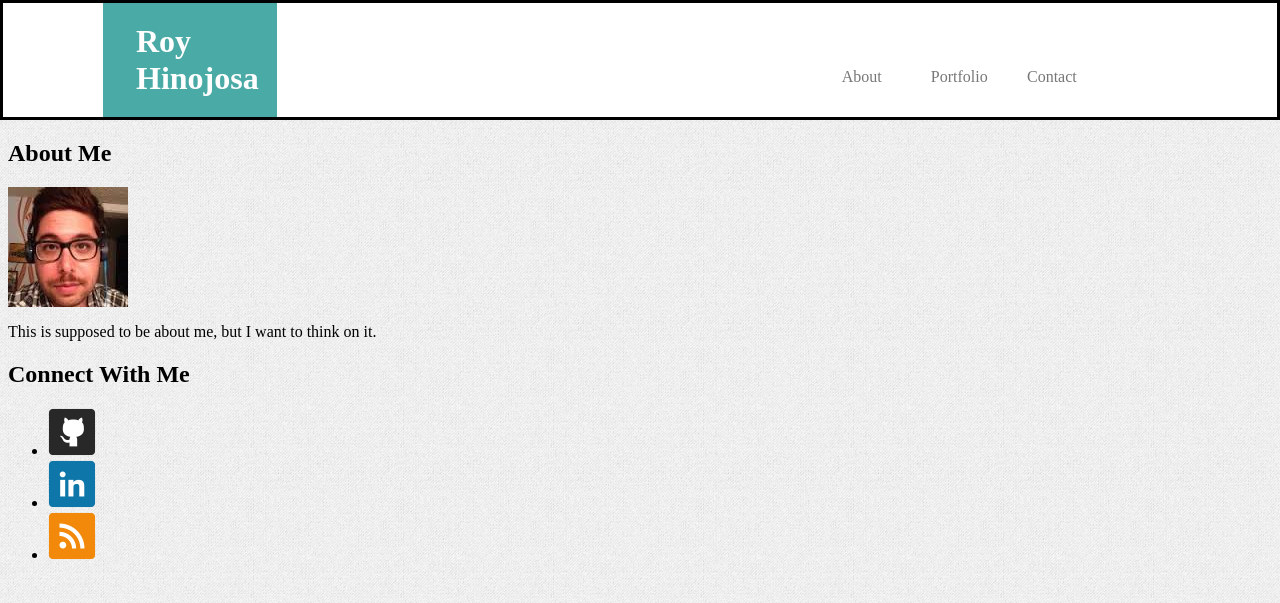
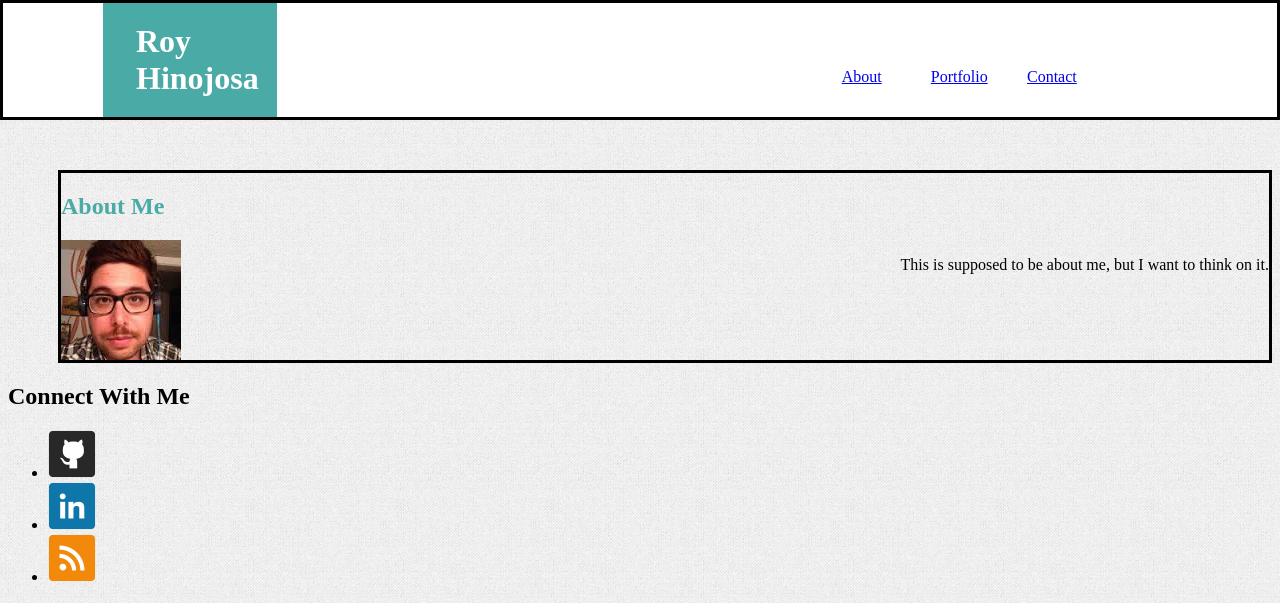
Before and after one commit to rhino15/Basic-Portfolio, a PHP site: page / in a window 1280 px wide. Shown: the top 603 px of the page. Run offline with PHP 8.4, Linux system fonts and the light colour scheme.

Commit message:
working on the middle

```diff
--- a/assets/css/style.css
+++ b/assets/css/style.css
@@ -10,7 +10,7 @@ header {
 
 }
 
-#top h1 {
+#header h1 {
 	background-color: #4aaaa5;
 	margin-left: 100px;
 	margin-right: 1000px;
@@ -22,13 +22,13 @@ header {
 	color: white;
 }
 
-#top ul {
+#header ul {
 	list-style-type: none;
 	float: right;
 	margin-top: -49px;
 }
 
-#top li {
+#header li {
 	display: inline;
 	margin-right: 0px;
 	margin-left: -250px;
@@ -36,9 +36,23 @@ header {
 
 }
 
+#main-bio {
+	border-style: solid;
+	margin-top: 50px;
+	margin-left: 50px;
+}
+
 #top li a {
 	color: #777777;
 	text-decoration: none;
+}
+
+#main-bio h1 {
+	color: #4aaaa5;
+}
+
+#main-bio p {
+	float: right;
 }
 
 
--- a/index.html
+++ b/index.html
@@ -5,7 +5,7 @@
 		<title>My Portfolio</title>
 	</head>
 	<body background="assets/images/gray_jean/gray_jean/gray_jean.png">
-		<header id="top">
+		<header id="header">
 			<h1>Roy Hinojosa</h1>
 			<ul>
 				<li><a href="#">Contact</a></li>
@@ -23,8 +23,8 @@
 			<section id="connects">
 				<h2>Connect With Me</h2>
 				<ul>
-					<li><img src="assets/images/github_icon.png" alt="github logo"></li>
-					<li><img src="assets/images/linkedin_icon.png" alt="linkedin logo"></li>
+					<li><a href="http://www.github.com/rhino15"><img src="assets/images/github_icon.png" alt="github logo"></a></li>
+					<li><a href="https://www.linkedin.com/in/roy-hinojosa-41a06159"><img src="assets/images/linkedin_icon.png" alt="linkedin logo"></a></li>
 					<li><img src="assets/images/rss_icon.png" alt="rss logo"></li>
 				</ul>
 			</section>
```
